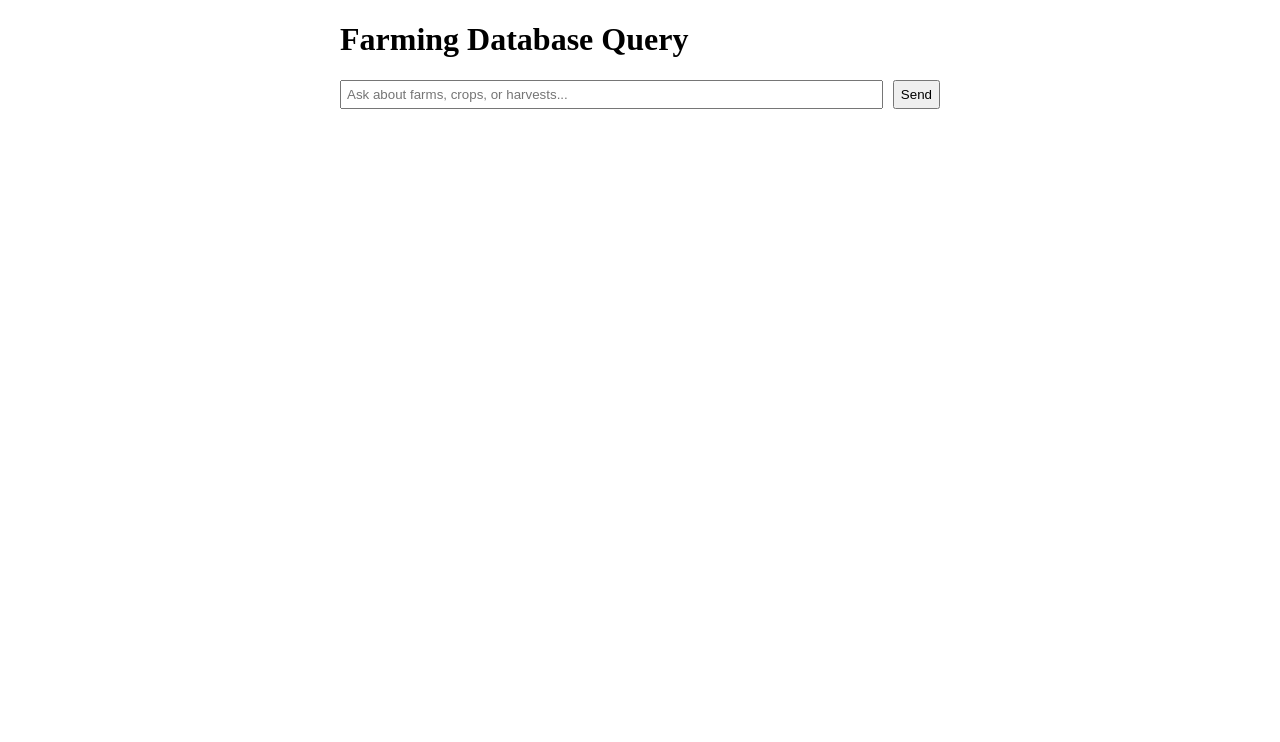
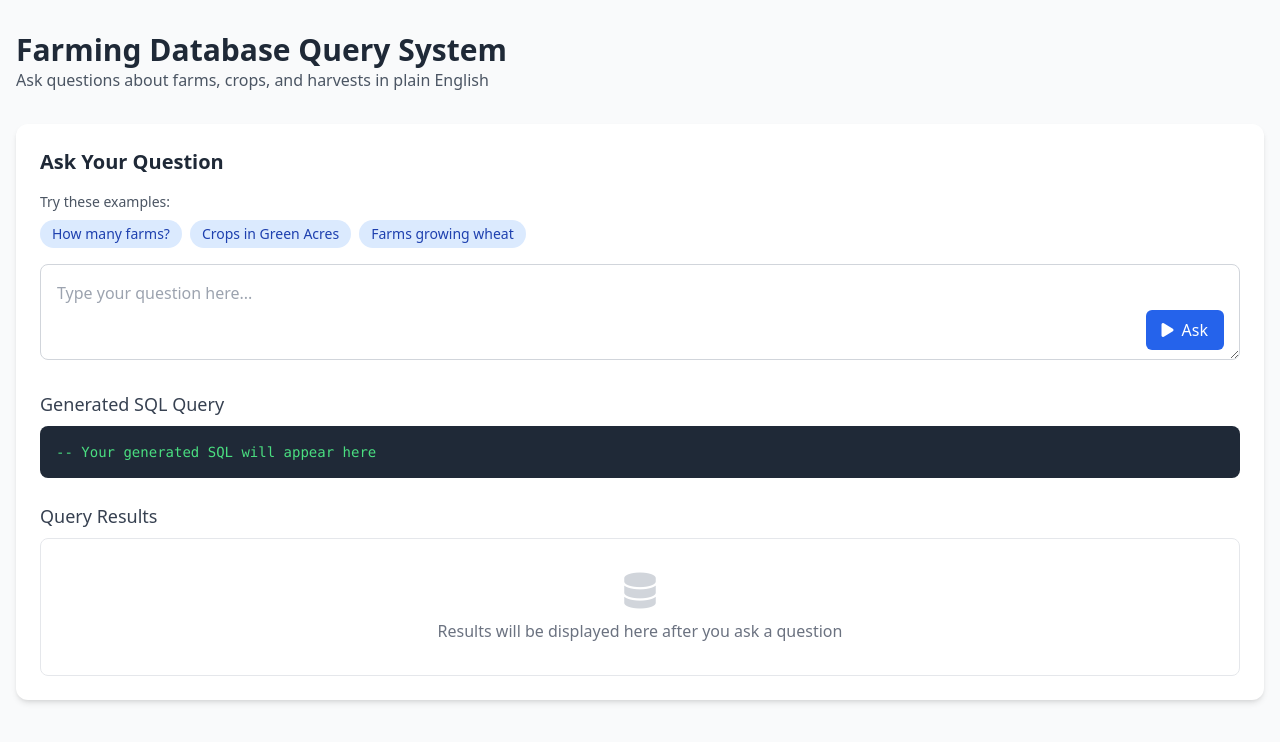
Before and after one commit to shah-v/mcp-db-query-demo-python, a website: page index.html in a window 1280 px wide. Drawn offline with nearby package versions, Linux system fonts and the light colour scheme.

Commit message:
feat: Enhance UI with styled query input, SQL display, and results section

```diff
--- a/index.html
+++ b/index.html
@@ -1,92 +1,110 @@
 <!DOCTYPE html>
 <html lang="en">
 <head>
-  <meta charset="UTF-8">
-  <meta name="viewport" content="width=device-width, initial-scale=1.0">
-  <title>Farming Database Query</title>
-  <style>
-    .chat-container { max-width: 600px; margin: 20px auto; }
-    .message { margin: 10px 0; padding: 10px; border-radius: 5px; }
-    .user { background-color: #e0f7fa; }
-    .system { background-color: #f5f5f5; }
-    .input-container { display: flex; gap: 10px; margin-top: 20px; }
-  </style>
+    <meta charset="UTF-8">
+    <meta name="viewport" content="width=device-width, initial-scale=1.0">
+    <title>Farming Database Query System</title>
+    <script src="https://cdn.tailwindcss.com"></script>
+    <link rel="stylesheet" href="https://cdnjs.cloudflare.com/ajax/libs/font-awesome/6.4.0/css/all.min.css">
+    <style>
+        .animate-pulse {
+            animation: pulse 2s cubic-bezier(0.4, 0, 0.6, 1) infinite;
+        }
+        @keyframes pulse {
+            0%, 100% {
+                opacity: 1;
+            }
+            50% {
+                opacity: 0.5;
+            }
+        }
+    </style>
 </head>
-<body>
-  <div id="root"></div>
+<body class="bg-gray-50 min-h-screen">
+    <div class="container mx-auto px-4 py-8">
+        <!-- Header -->
+        <header class="mb-8">
+            <h1 class="text-3xl font-bold text-gray-800">Farming Database Query System</h1>
+            <p class="text-gray-600">Ask questions about farms, crops, and harvests in plain English</p>
+        </header>
 
-  <!-- Load React and Babel via CDN -->
-  <script src="https://unpkg.com/react@18/umd/react.development.js"></script>
-  <script src="https://unpkg.com/react-dom@18/umd/react-dom.development.js"></script>
-  <script src="https://unpkg.com/@babel/standalone/babel.min.js"></script>
+        <!-- Main Content -->
+        <div class="bg-white rounded-xl shadow-md overflow-hidden p-6">
+            <!-- Query Input Section -->
+            <h2 class="text-xl font-semibold text-gray-800 mb-4">Ask Your Question</h2>
+            <div class="mb-4">
+                <p class="text-sm text-gray-600 mb-2">Try these examples:</p>
+                <div class="flex flex-wrap gap-2 mb-4">
+                    <button class="bg-blue-100 text-blue-800 px-3 py-1 rounded-full text-sm hover:bg-blue-200" onclick="setQuery('How many farms are there?')">How many farms?</button>
+                    <button class="bg-blue-100 text-blue-800 px-3 py-1 rounded-full text-sm hover:bg-blue-200" onclick="setQuery('List all crops in Green Acres')">Crops in Green Acres</button>
+                    <button class="bg-blue-100 text-blue-800 px-3 py-1 rounded-full text-sm hover:bg-blue-200" onclick="setQuery('Which farms grow wheat?')">Farms growing wheat</button>
+                </div>
+            </div>
+            <div class="relative mb-6">
+                <textarea id="queryInput" class="w-full h-24 p-4 border border-gray-300 rounded-lg focus:ring-2 focus:ring-blue-500 focus:border-blue-500" placeholder="Type your question here..."></textarea>
+                <button onclick="executeQuery()" class="absolute bottom-4 right-4 bg-blue-600 hover:bg-blue-700 text-white px-4 py-2 rounded-md flex items-center">
+                    <i class="fas fa-play mr-2"></i> Ask
+                </button>
+            </div>
 
-  <script type="text/babel">
-    const { useState } = React;
+            <!-- Generated SQL Section -->
+            <h3 class="text-lg font-medium text-gray-700 mb-2">Generated SQL Query</h3>
+            <div id="sqlQuery" class="bg-gray-800 text-green-400 p-4 rounded-lg font-mono text-sm overflow-x-auto">
+                <p>-- Your generated SQL will appear here</p>
+            </div>
 
-    function App() {
-      const [messages, setMessages] = useState([]);
-      const [input, setInput] = useState('');
+            <!-- Results Section -->
+            <h3 class="text-lg font-medium text-gray-700 mb-2 mt-6">Query Results</h3>
+            <div id="queryResults" class="border border-gray-200 rounded-lg overflow-hidden">
+                <div class="p-8 text-center text-gray-500">
+                    <i class="fas fa-database text-4xl mb-2 text-gray-300"></i>
+                    <p>Results will be displayed here after you ask a question</p>
+                </div>
+            </div>
+        </div>
+    </div>
 
-      const handleSubmit = async (e) => {
-        e.preventDefault();
-        if (!input.trim()) return;
+    <script>
+        function setQuery(query) {
+            document.getElementById('queryInput').value = query;
+        }
 
-        // Add user message
-        setMessages(prev => [...prev, { type: 'user', content: input }]);
-        setInput('');
+        function executeQuery() {
+            const query = document.getElementById('queryInput').value.trim();
+            if (!query) {
+                alert('Please enter a question');
+                return;
+            }
 
-        // Send query to the API
-        try {
-          const response = await fetch('/api/query', {
-            method: 'POST',
-            headers: { 'Content-Type': 'application/json' },
-            body: JSON.stringify({ query: input }),
-          });
-          const data = await response.json();
-          setMessages(prev => [...prev, {
-            type: 'system',
-            content: { results: JSON.stringify(data.results), sqlQuery: data.sqlQuery }
-          }]);
-        } catch (error) {
-          setMessages(prev => [...prev, { type: 'system', content: 'Error: ' + error.message }]);
+            // Show loading states
+            document.getElementById('sqlQuery').innerHTML = '<p class="text-gray-400 animate-pulse">Generating SQL...</p>';
+            document.getElementById('queryResults').innerHTML = '<div class="p-8 text-center"><div class="animate-pulse rounded-full h-8 w-8 bg-blue-200 mx-auto mb-2"></div><p class="text-gray-500">Executing query...</p></div>';
+
+            // Placeholder simulation (replace with your backend logic)
+            setTimeout(() => {
+                const sql = 'SELECT * FROM farms WHERE name = "Green Acres"';
+                const results = `
+                    <table class="min-w-full divide-y divide-gray-200">
+                        <thead class="bg-gray-50">
+                            <tr>
+                                <th class="px-6 py-3 text-left text-xs font-medium text-gray-500 uppercase tracking-wider">ID</th>
+                                <th class="px-6 py-3 text-left text-xs font-medium text-gray-500 uppercase tracking-wider">Name</th>
+                                <th class="px-6 py-3 text-left text-xs font-medium text-gray-500 uppercase tracking-wider">Location</th>
+                            </tr>
+                        </thead>
+                        <tbody class="bg-white divide-y divide-gray-200">
+                            <tr>
+                                <td class="px-6 py-4 whitespace-nowrap text-sm text-gray-900">1</td>
+                                <td class="px-6 py-4 whitespace-nowrap text-sm text-gray-900">Green Acres</td>
+                                <td class="px-6 py-4 whitespace-nowrap text-sm text-gray-900">California</td>
+                            </tr>
+                        </tbody>
+                    </table>
+                `;
+                document.getElementById('sqlQuery').innerHTML = `<p class="text-green-400">${sql}</p>`;
+                document.getElementById('queryResults').innerHTML = results;
+            }, 1000);
         }
-      };
-
-      return (
-        <div className="chat-container">
-          <h1>Farming Database Query</h1>
-          <div className="messages">
-            {messages.map((msg, index) => (
-              <div key={index} className={`message ${msg.type}`}>
-                {msg.type === 'user' ? (
-                  <p>{msg.content}</p>
-                ) : (
-                  <>
-                    <p><strong>Results:</strong> {msg.content.results}</p>
-                    {msg.content.sqlQuery && (
-                      <p><strong>SQL Query:</strong> {msg.content.sqlQuery}</p>
-                    )}
-                  </>
-                )}
-              </div>
-            ))}
-          </div>
-          <form className="input-container" onSubmit={handleSubmit}>
-            <input
-              type="text"
-              value={input}
-              onChange={(e) => setInput(e.target.value)}
-              placeholder="Ask about farms, crops, or harvests..."
-              style={{ flex: 1, padding: '5px' }}
-            />
-            <button type="submit">Send</button>
-          </form>
-        </div>
-      );
-    }
-
-    const root = ReactDOM.createRoot(document.getElementById('root'));
-    root.render(<App />);
-  </script>
+    </script>
 </body>
 </html>
```
